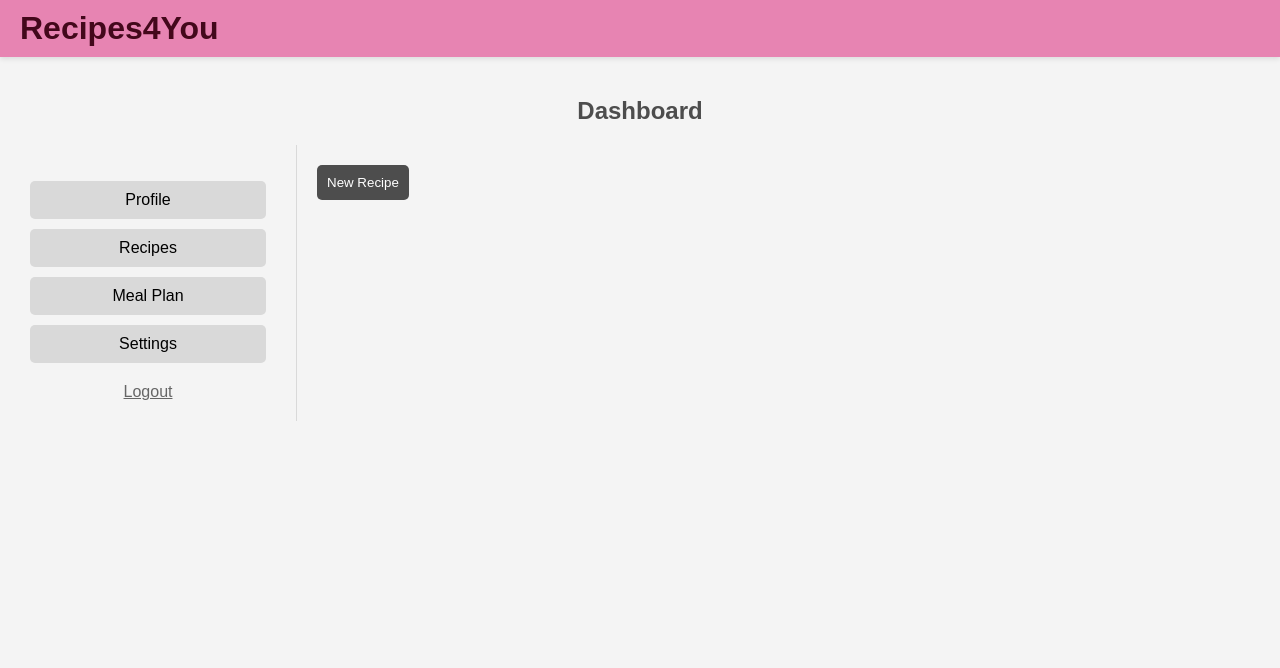
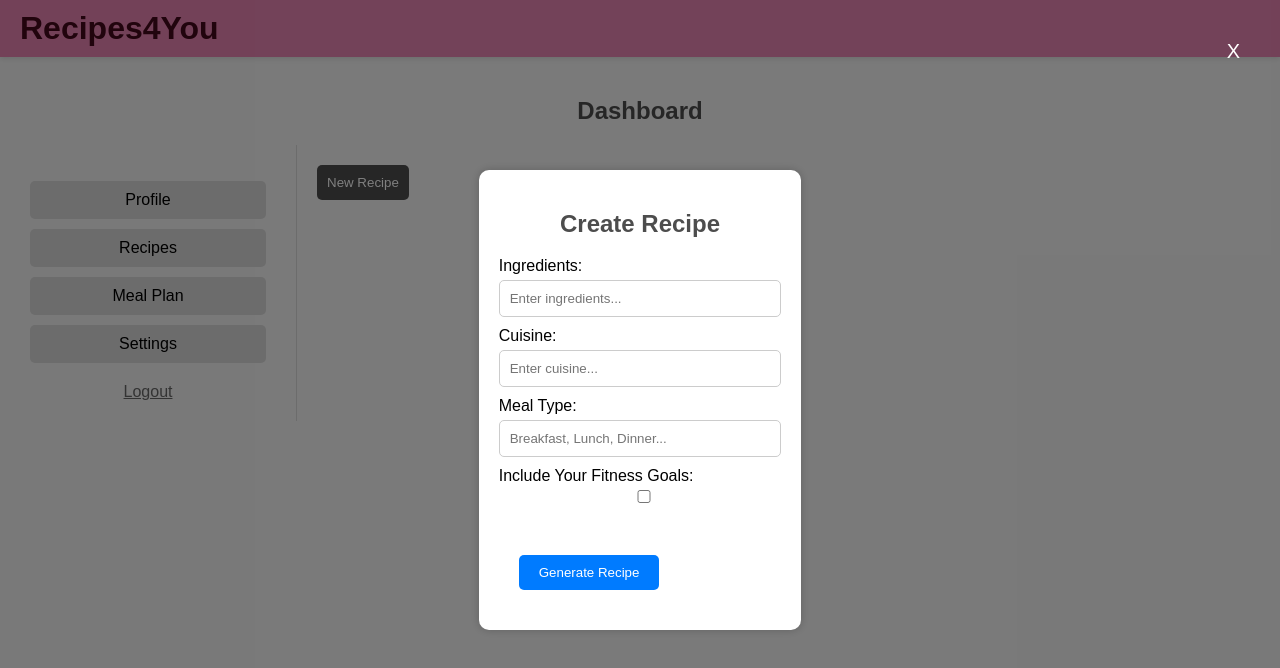
Before and after one commit to macaylak/SENG401Project, a React (Create React App) app in the folder seng401-project/: page /dashboard in a window 1280 px wide. Both pictures are taken after a click on the button "New Recipe". Shown: the top 668 px of the page. Built offline with nearby package versions, Linux system fonts and the light colour scheme.

Commit message:
recipe form (rough k jeez)

```diff
--- a/seng401-project/src/App.js
+++ b/seng401-project/src/App.js
@@ -11,8 +11,6 @@ import About from './components/About';
 import Login from './components/Login';
 import Registration from './components/Registration';
 import Dashboard from './components/Dashboard';
-
-
 
 import './index.css';
 
@@ -37,8 +35,9 @@ function App() {
           <Route path="/" element={<About />} />
           <Route path="/login" element={<Login />} />
           <Route path="/registration" element={<Registration />} />
-          <Route path="/" element={<About />} />
           <Route path="/dashboard" element={<Dashboard />} />
+          {/* Add a catch-all route for unknown routes */}
+          <Route path="*" element={<NotFound />} />
         </Routes>
         {/* main content */}
         <div className="main-content">
@@ -46,8 +45,12 @@ function App() {
         </div>
       </div>
     </Router>
-
   );
 }
 
+// Component for 404 error
+function NotFound() {
+  return <h2>404 - Not Found</h2>;
+}
+
 export default App;
--- a/seng401-project/src/components/Dashboard.js
+++ b/seng401-project/src/components/Dashboard.js
@@ -1,7 +1,19 @@
 // Dashboard.js
-import React from 'react';
+import React, { useState } from 'react';
 import './styles/Dashboard.css';
+import RecipeForm from './RecipeForm'; // Import the RecipeForm component
+
 function Dashboard() {
+  const [showRecipeForm, setShowRecipeForm] = useState(false); // State to manage visibility of RecipeForm
+
+  const handleNewRecipeClick = () => {
+    setShowRecipeForm(true); // Set showRecipeForm to true to display RecipeForm
+  };
+
+  const handleCloseRecipeForm = () => {
+    setShowRecipeForm(false); // Set showRecipeForm to false to hide RecipeForm
+  };
+
   return (
     <div>
       {/* hide account component */}
@@ -27,7 +39,9 @@ function Dashboard() {
         {/* content goes here */}
       </div>
       {/* new recipe button */}
-      <button>New Recipe</button>
+      <button onClick={handleNewRecipeClick}>New Recipe</button>
+      {/* Display RecipeForm if showRecipeForm is true */}
+      {showRecipeForm && <RecipeForm onClose={handleCloseRecipeForm} />}
       {/* recipe display */}
       <div className="recipe-display">
         {/* recipe cards */}
--- a/seng401-project/src/components/RecipeForm.js
+++ b/seng401-project/src/components/RecipeForm.js
@@ -1,13 +1,130 @@
 // RecipeForm.js
-import React from 'react';
+import React, { useState, useRef, useEffect } from 'react';
+import './styles/RecipeForm.css';
 
-const RecipeForm = () => {
+const RecipeForm = ({ onClose }) => {
+  const [ingredients, setIngredients] = useState('');
+  const [includeFitnessGoals, setIncludeFitnessGoals] = useState(false);
+  const [cuisine, setCuisine] = useState('');
+  const [mealType, setMealType] = useState('');
+  const [generatedRecipe, setGeneratedRecipe] = useState('');
+  const [isLoading, setIsLoading] = useState(false);
+  const formRef = useRef(null);
+
+  useEffect(() => {
+    const handleClickOutside = (event) => {
+      if (formRef.current && !formRef.current.contains(event.target)) {
+        onClose();
+      }
+    };
+
+    document.addEventListener('mousedown', handleClickOutside);
+    return () => {
+      document.removeEventListener('mousedown', handleClickOutside);
+    };
+  }, [onClose]);
+
+  const handleChangeIngredients = (event) => {
+    setIngredients(event.target.value);
+  };
+
+  const handleChangeFitnessGoals = (event) => {
+    setIncludeFitnessGoals(event.target.checked);
+  };
+
+  const handleChangeCuisine = (event) => {
+    setCuisine(event.target.value);
+  };
+
+  const handleChangeMealType = (event) => {
+    setMealType(event.target.value);
+  };
+
+  const handleSubmit = async (event) => {
+    event.preventDefault();
+    setIsLoading(true);
+
+    // Construct the user input object to send to the API
+    const userInput = {
+      ingredients,
+      includeFitnessGoals,
+      cuisine,
+      mealType,
+    };
+
+    // Make API call to ChatGPT to generate recipe based on user input
+    try {
+      const response = await fetch('API_ENDPOINT_HERE', {
+        method: 'POST',
+        headers: {
+          'Content-Type': 'application/json',
+        },
+        body: JSON.stringify({ userInput }),
+      });
+      const data = await response.json();
+      setGeneratedRecipe(data.recipe); // Assuming the API returns the generated recipe
+      setIsLoading(false);
+    } catch (error) {
+      console.error('Error fetching recipe:', error);
+      setIsLoading(false);
+    }
+  };
+
   return (
-    <div>
-      <h2>Create Recipe</h2>
-      {/* Add recipe creation form here */}
+    <div className="modal-background">
+      <div ref={formRef} className="recipe-form-container">
+        <button className="exit-button" onClick={onClose}>X</button> {/* Exit button */}
+        <h2>Create Recipe</h2>
+        <form onSubmit={handleSubmit}>
+          <label>
+            Ingredients:
+            <input
+              type="text"
+              value={ingredients}
+              onChange={handleChangeIngredients}
+              placeholder="Enter ingredients..."
+            />
+          </label>
+          <label>
+            Cuisine:
+            <input
+              type="text"
+              value={cuisine}
+              onChange={handleChangeCuisine}
+              placeholder="Enter cuisine..."
+            />
+          </label>
+          <label>
+            Meal Type:
+            <input
+              type="text"
+              value={mealType}
+              onChange={handleChangeMealType}
+              placeholder="Breakfast, Lunch, Dinner..."
+            />
+          </label>
+          <label>
+            Include Your Fitness Goals:
+            <input
+              type="checkbox"
+              checked={includeFitnessGoals}
+              onChange={handleChangeFitnessGoals}
+            />
+          </label>
+          <br />
+          <button type="submit" disabled={isLoading}>
+            {isLoading ? 'Generating Recipe...' : 'Generate Recipe'}
+          </button>
+        </form>
+        {generatedRecipe && (
+          <div>
+            <h3>Generated Recipe:</h3>
+            <p>{generatedRecipe}</p>
+          </div>
+        )}
+      </div>
     </div>
   );
-}
+};
 
 export default RecipeForm;
--- /dev/null
+++ b/seng401-project/src/components/styles/RecipeForm.css
@@ -0,0 +1,74 @@
+/* styles/RecipeForm.css */
+
+/* Modal background */
+.modal-background {
+    position: fixed;
+    top: 0;
+    left: 0;
+    width: 100%;
+    height: 100%;
+    background-color: rgba(0, 0, 0, 0.5); /* Semi-transparent black background */
+    z-index: 999; /* Ensure it's above other elements */
+    display: flex;
+    justify-content: center;
+    align-items: center;
+  }
+
+  /* Recipe form container */
+  .recipe-form-container {
+    background-color: #fff; /* White background for the form */
+    padding: 20px;
+    border-radius: 10px;
+    box-shadow: 0px 0px 10px rgba(0, 0, 0, 0.2); /* Box shadow for a subtle effect */
+  }
+
+  /* Exit button */
+  .exit-button {
+    position: absolute;
+    top: 10px;
+    right: 10px;
+    background-color: transparent;
+    border: none;
+    cursor: pointer;
+    font-size: 20px;
+  }
+
+  /* Form inputs and labels */
+  label {
+    display: block;
+    margin-bottom: 10px;
+  }
+
+  input[type="text"],
+  input[type="checkbox"] {
+    width: 100%;
+    padding: 10px;
+    border: 1px solid #ccc;
+    border-radius: 5px;
+    box-sizing: border-box;
+    margin-top: 5px;
+  }
+
+  /* Submit button */
+  button[type="submit"] {
+    background-color: #007bff; /* Blue button color */
+    color: #fff;
+    border: none;
+    border-radius: 5px;
+    padding: 10px 20px;
+    cursor: pointer;
+    transition: background-color 0.3s ease;
+  }
+
+  button[type="submit"]:hover {
+    background-color: #0056b3; /* Darker blue on hover */
+  }
+
+  /* Generated recipe display */
+  .generated-recipe {
+    margin-top: 20px;
+  }
+
+  .generated-recipe h3 {
+    margin-top: 0;
+  }
```
